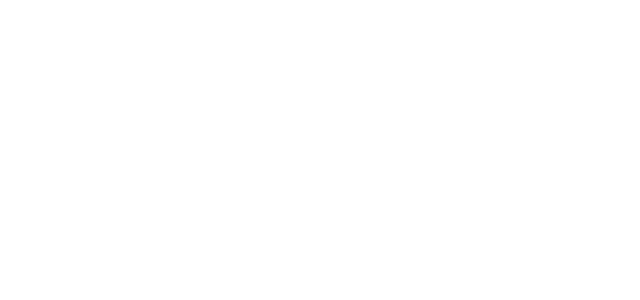
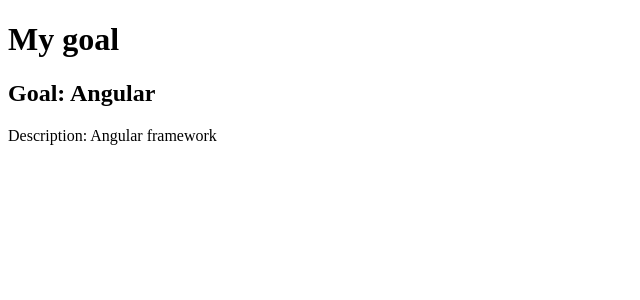
Before and after one commit to tzaczek/too-late-web-app, an Angular app: page /goal/1 in a window 1280 px wide. Before the commit this address led to /. Shown: the top 300 px of the page, without its empty margins (0-640 px from the left). Built offline with nearby package versions, Linux system fonts and the light colour scheme.

Commit message:
goal service with mocked data

```diff
--- a/src/app/goals/goal-item/goal-item.component.html
+++ b/src/app/goals/goal-item/goal-item.component.html
@@ -1,2 +1,5 @@
-<h2>Goal: {{ goal.name }}</h2>
-<p>Description: {{ goal.description }}</p>
+<h1>My goal</h1>
+<div *ngIf="goal$ | async as goal">
+    <h2>Goal: {{ goal.name }}</h2>
+    <p>Description: {{ goal.description }}</p>
+</div>
--- a/src/app/goals/goal-item/goal-item.component.ts
+++ b/src/app/goals/goal-item/goal-item.component.ts
@@ -1,6 +1,10 @@
 import { Component, OnInit } from '@angular/core';
+import { ActivatedRoute, ParamMap } from '@angular/router';
+import { Observable } from 'rxjs';
 
 import { Goal } from './goal';
+import { GoalService } from '../goal.service';
+import { switchMap } from 'rxjs/operators';
 
 @Component({
   selector: 'app-goal-item',
@@ -9,14 +13,12 @@
 })
 export class GoalItemComponent implements OnInit {
 
-  goal : Goal;
+  goal$ : Observable<Goal>;
 
-  constructor() { }
+  constructor(private route: ActivatedRoute, private goalService : GoalService) { }
 
   ngOnInit() {
-    this.goal = new Goal();
-    this.goal.name = "My first goal";
-    this.goal.description = "This is very important goal that needs to be completed prior to job interview"
+    this.goal$ = this.route.paramMap.pipe(
+      switchMap((paramMap : ParamMap) => this.goalService.getGoal(paramMap.get('id'))));
   }
-
 }
--- a/src/app/goals/goal-item/goal.ts
+++ b/src/app/goals/goal-item/goal.ts
@@ -1,6 +1,7 @@
 import { Library } from '../goal-library/library';
 
 export class Goal{
+    id : number;
     name : string;
     description : string;
     library : Library;
--- a/src/app/goals/goal-routing.module.ts
+++ b/src/app/goals/goal-routing.module.ts
@@ -5,7 +5,7 @@
 import { GoalItemComponent } from "./goal-item/goal-item.component";
 
 const goalsRoutes : Routes = [
-  {path: 'goal', component: GoalItemComponent}
+  {path: 'goal/:id', component: GoalItemComponent}
 ];
 
 @NgModule({
--- /dev/null
+++ b/src/app/goals/goal.service.ts
@@ -0,0 +1,24 @@
+import { Injectable } from '@angular/core';
+import { Observable, of } from 'rxjs';
+import { map } from 'rxjs/operators';
+
+import { Goal } from './goal-item/goal';
+import { GOALS } from './mock-goal';
+
+@Injectable({
+  providedIn: 'root'
+})
+export class GoalService{
+
+  constructor() { }
+
+  getGoals() : Observable<Goal[]>{
+    return of(GOALS);
+  }
+
+  getGoal(id: number | string){
+    return this.getGoals().pipe(
+      map((goals : Goal[]) => goals.find(goal => goal.id === +id))
+    );
+  }
+}
--- a/src/app/goals/mock-goal.ts
+++ b/src/app/goals/mock-goal.ts
@@ -1,8 +1,8 @@
 import { Goal } from './goal-item/goal';
 
 export const GOALS : Goal[] =[
-    { name: "Angular", description: "Angular framework", library: { links: ["https://www.tutorialspoint.com/typescript", "https://medium.com/@luukgruijs/understanding-rxjs-behaviorsubject-replaysubject-and-asyncsubject-8cc061f1cfc0", "https://www.typescriptlang.org/docs/handbook/"] } },
-    { name: "Javascript", description: "Javascript language", library: {links:["https://www.javascript.com/", "https://www.codecademy.com/learn/introduction-to-javascript"]}},
-    { name: "Entity Framework", description: "Entity Framework ORM", library: {links:["https://docs.microsoft.com/en-us/ef/core/", "http://www.entityframeworktutorial.net/efcore/entity-framework-core.aspx"]}},
-    { name: "Azure", description: "Azure Cloud services", library: {links:["https://azure.microsoft.com/pl-pl/"]}}
+    { id: 1, name: "Angular", description: "Angular framework", library: { links: ["https://www.tutorialspoint.com/typescript", "https://medium.com/@luukgruijs/understanding-rxjs-behaviorsubject-replaysubject-and-asyncsubject-8cc061f1cfc0", "https://www.typescriptlang.org/docs/handbook/"] } },
+    { id: 2,  name: "Javascript", description: "Javascript language", library: {links:["https://www.javascript.com/", "https://www.codecademy.com/learn/introduction-to-javascript"]}},
+    { id: 3,  name: "Entity Framework", description: "Entity Framework ORM", library: {links:["https://docs.microsoft.com/en-us/ef/core/", "http://www.entityframeworktutorial.net/efcore/entity-framework-core.aspx"]}},
+    { id: 4,  name: "Azure", description: "Azure Cloud services", library: {links:["https://azure.microsoft.com/pl-pl/"]}}
 ]
```
